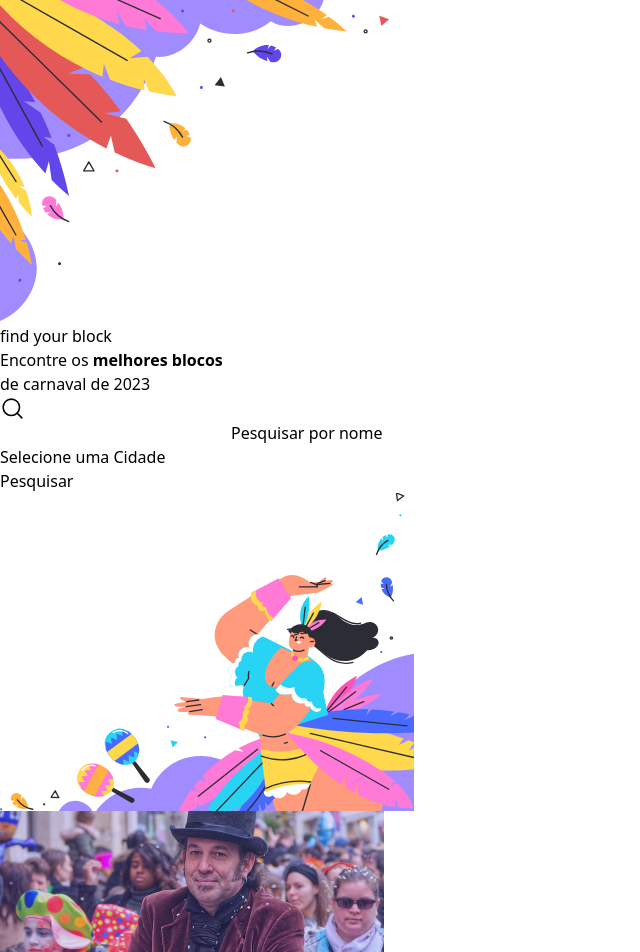
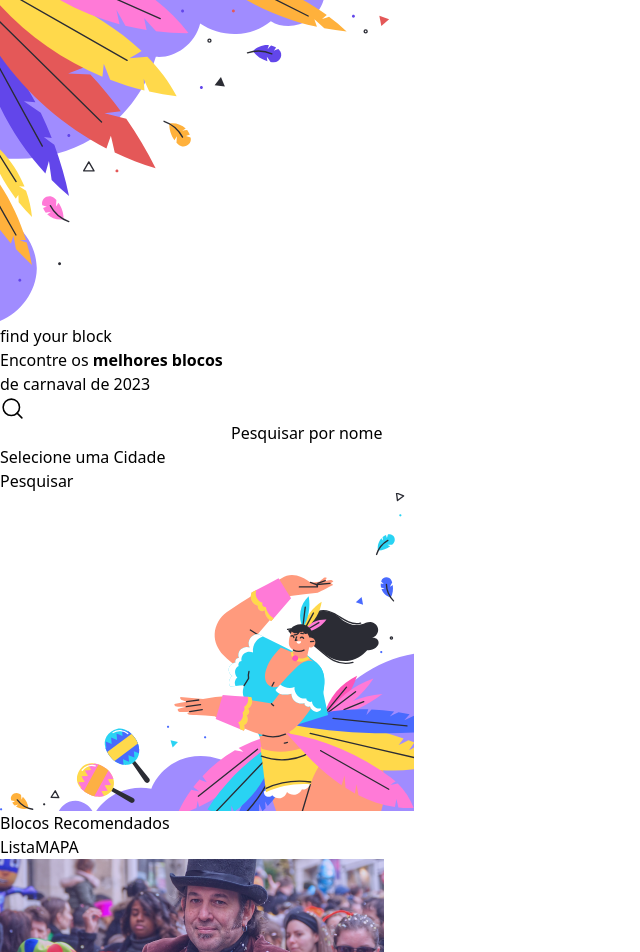
Before and after one commit to Luanderilidio/desafio_7_rockeatseat-, a React (Vite) app: page / in a window 1280 px wide. Shown: the top 952 px of the page, without its empty margins (0-640 px from the left). Built offline with nearby package versions, Linux system fonts and the light colour scheme; what @material-tailwind/react would draw is missing.

Commit message:
feat: cria botão de lista e mapa

```diff
--- a/src/Pages/Home/home.tsx
+++ b/src/Pages/Home/home.tsx
@@ -4,6 +4,7 @@ import { faker } from "@faker-js/faker";
 import { v4 as uuidv4 } from "uuid";
 import { data } from "./data";
 import { useState } from "react";
+import { Button } from "@material-tailwind/react";
 
 export default function Home() {
   const [blocks, setBlocks] = useState<BlockProps[]>(data);
@@ -14,6 +15,17 @@ export default function Home() {
       <Header />
       <div className="border flex items-center justify-center scrollbar-hide">
         <div className="my-10 mx-10 sm:mx-0 w-full max-w-6xl grid row-auto items-center grid-cols-3 gap-5">
+          <div className="col-span-3 flex items-center justify-between">
+            <p className="text-3xl font-Inter font-bold ">
+              Blocos Recomendados
+            </p>
+            <div className="flex items-centes justify-center p-2 gap-2 rounded-lg border border-gray-300">
+              <Button size="sm">Lista</Button>
+              <Button variant="outlined" size="sm">
+                MAPA
+              </Button>
+            </div>
+          </div>
           {blocks.map((element) => {
             return (
               <Block
```
